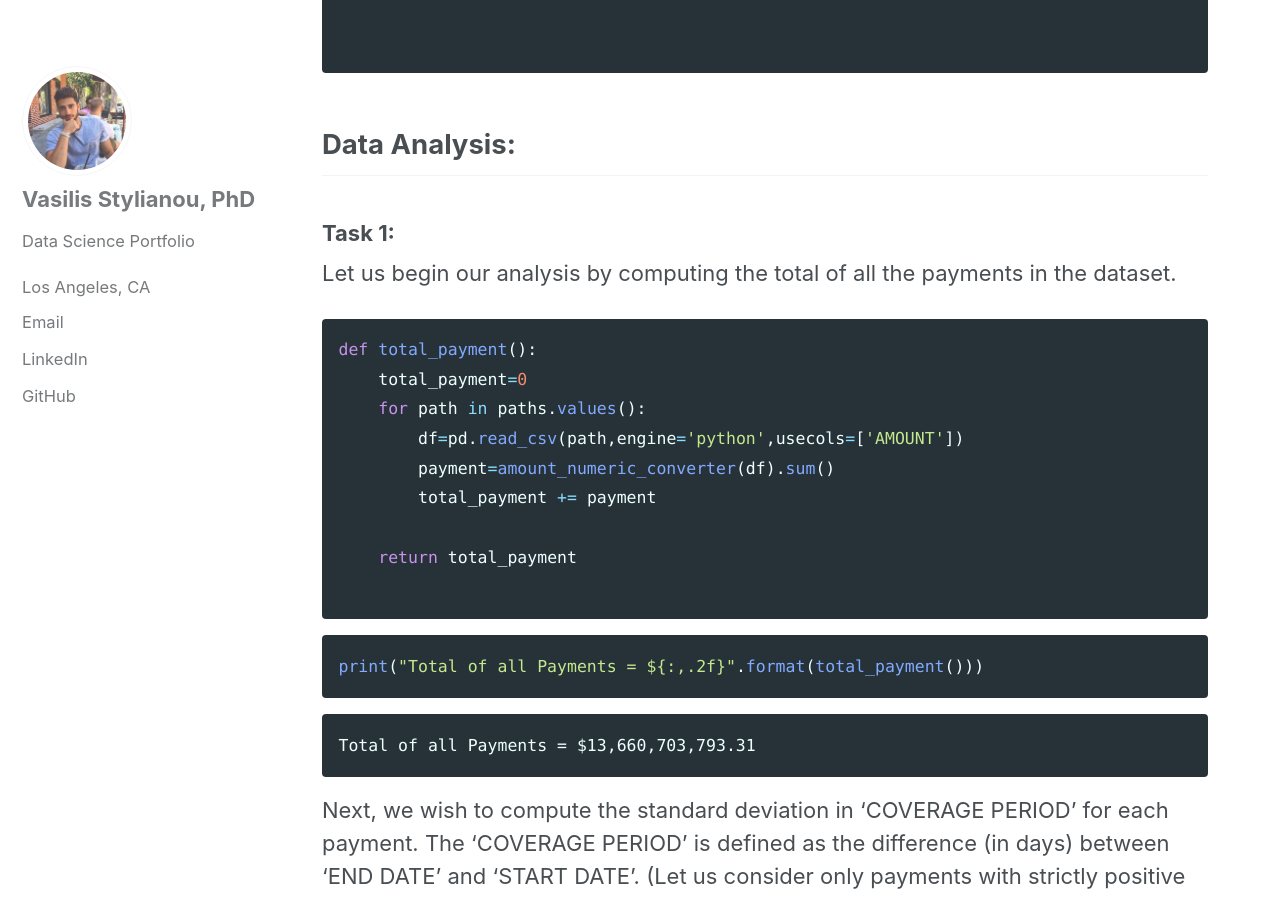
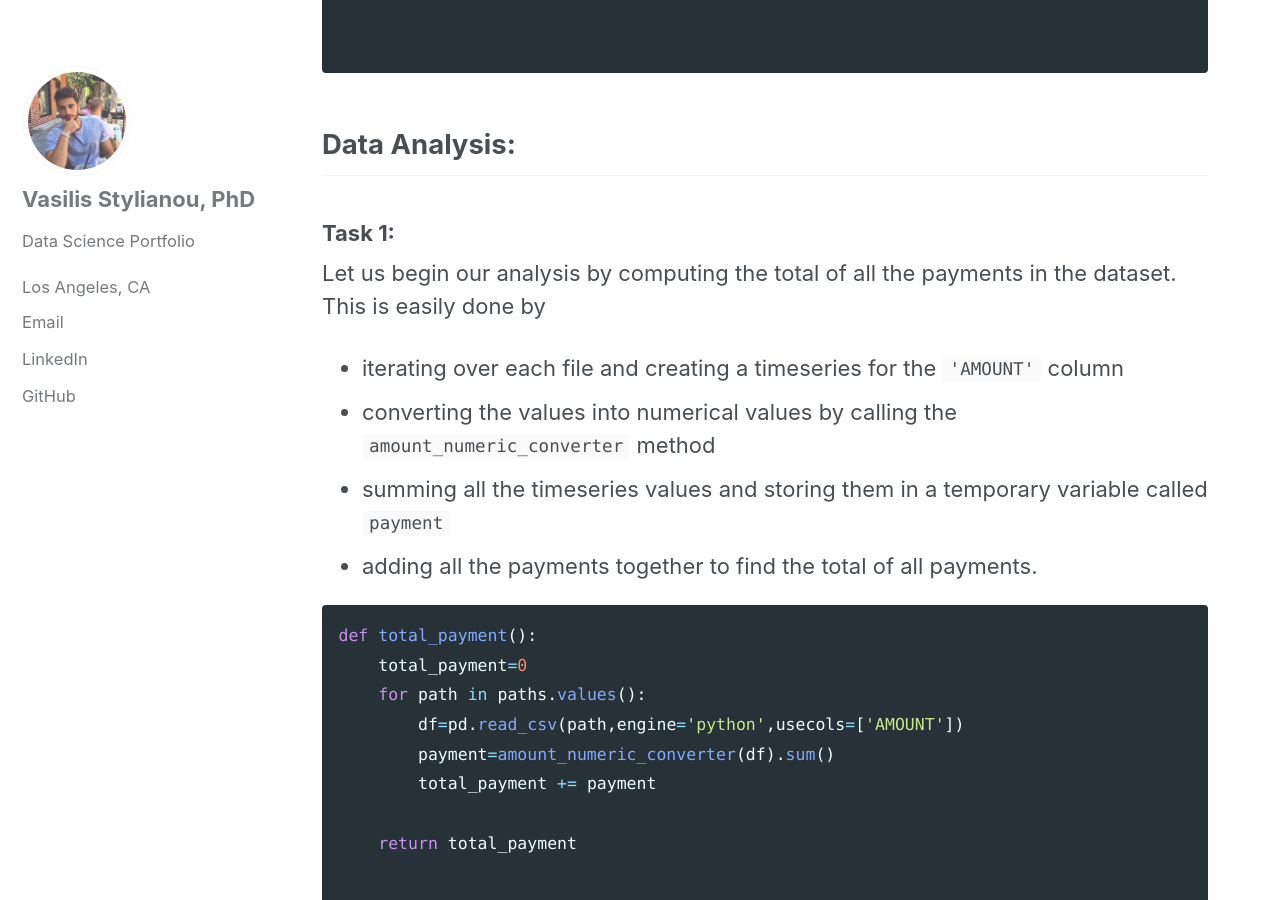
Before and after one commit to vasilis-stylianou/vasilis-stylianou.github.io, a Jekyll site: the page built from _posts/2018-07-15-expenditures.md, in a window 1280 px wide and 900 px high, scrolled down 6064 px. Built offline with Jekyll 4.4.1, drawn with Linux system fonts in a browser that asks for light colours; cached includes are drawn as plain includes.

Commit message:
Update 2018-07-15-expenditures.md

````diff
--- a/_posts/2018-07-15-expenditures.md
+++ b/_posts/2018-07-15-expenditures.md
@@ -294,7 +294,11 @@ def date_converter(df,date_col):
 ## Data Analysis:
 
 ### Task 1:
-Let us begin our analysis by computing the total of all the payments in the dataset.
+Let us begin our analysis by computing the total of all the payments in the dataset. This is easily done by
+- iterating over each file and creating a timeseries for the ```'AMOUNT'``` column
+- converting the values into numerical values by calling the ```amount_numeric_converter``` method
+- summing all the timeseries values and storing them in a temporary variable called ```payment```
+- adding all the payments together to find the total of all payments.
 
 
 ```python
````
